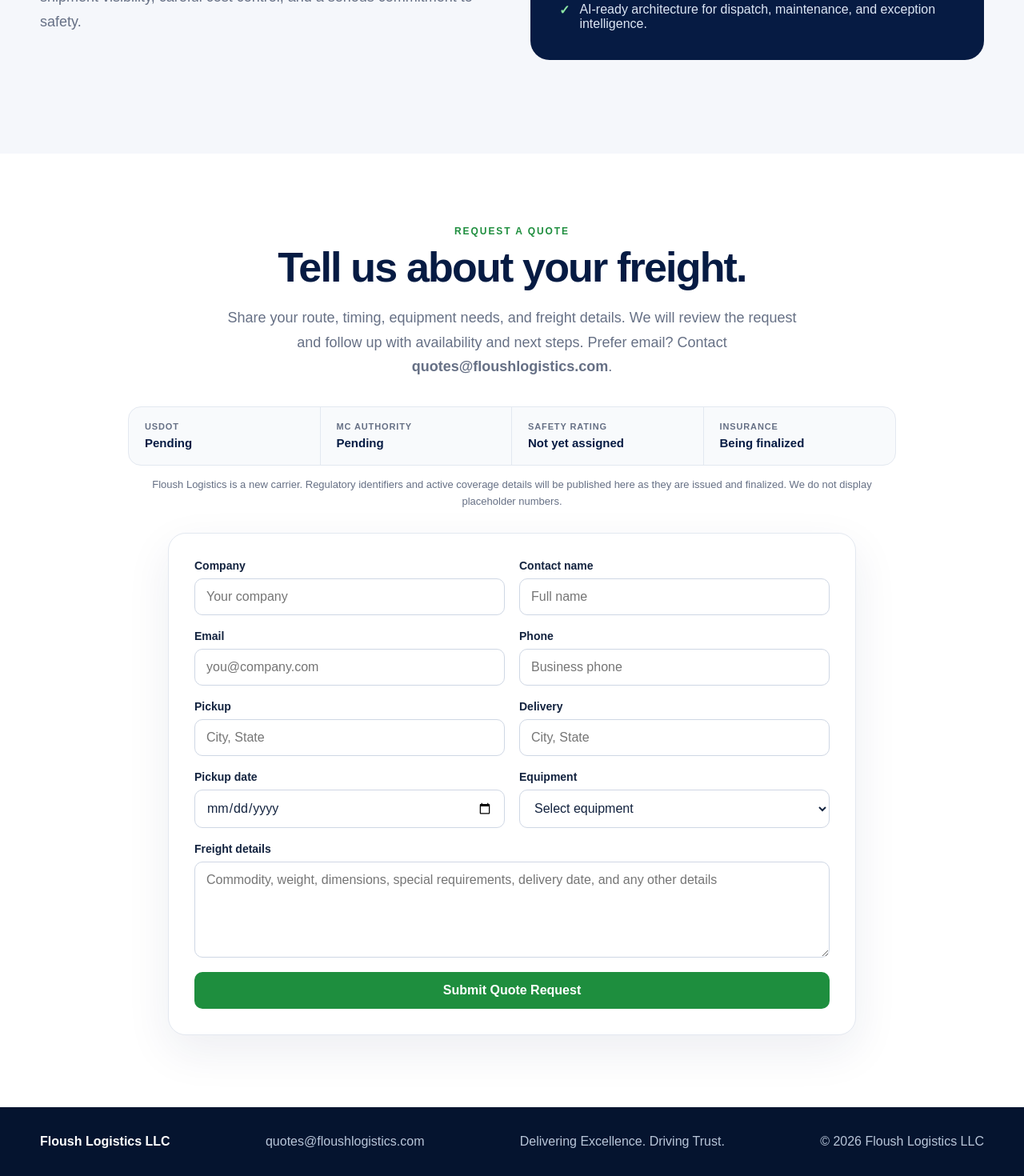
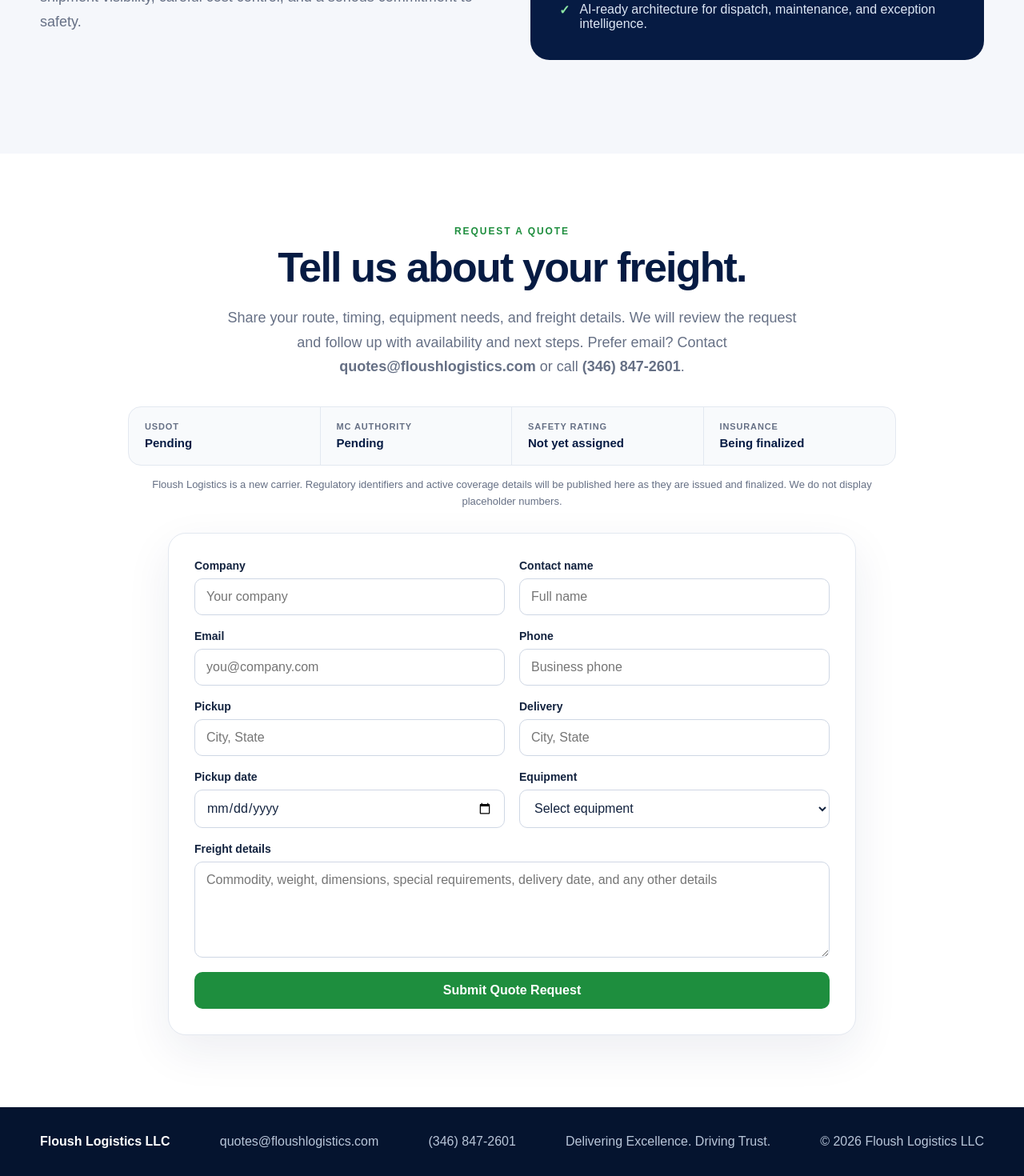
Before and after one commit to oluwafemidiakhoa/floush, a Next.js app: page / in a window 1280 px wide. Shown: the part 2036-3506 px from the top of the page at 80% size. Built offline with nearby package versions, Linux system fonts and the light colour scheme.

Commit message:
Publish Floush business phone number

```diff
--- a/app/page.tsx
+++ b/app/page.tsx
@@ -15,6 +15,9 @@
   ["Safety Rating", "Not yet assigned"],
   ["Insurance", "Being finalized"],
 ];
+
+const businessPhoneDisplay = "(346) 847-2601";
+const businessPhoneHref = "tel:+13468472601";
 
 export default function HomePage() {
   return (
@@ -62,7 +65,7 @@
 
       <section className="section" id="quote">
         <div className="shell">
-          <div className="section-head centered"><div className="eyebrow">Request a quote</div><h2>Tell us about your freight.</h2><p>Share your route, timing, equipment needs, and freight details. We will review the request and follow up with availability and next steps. Prefer email? Contact <a href="mailto:quotes@floushlogistics.com"><strong>quotes@floushlogistics.com</strong></a>.</p></div>
+          <div className="section-head centered"><div className="eyebrow">Request a quote</div><h2>Tell us about your freight.</h2><p>Share your route, timing, equipment needs, and freight details. We will review the request and follow up with availability and next steps. Prefer email? Contact <a href="mailto:quotes@floushlogistics.com"><strong>quotes@floushlogistics.com</strong></a> or call <a href={businessPhoneHref}><strong>{businessPhoneDisplay}</strong></a>.</p></div>
 
           <div className="trust-strip" aria-label="Carrier compliance status">
             {compliance.map(([label, value]) => <div className="trust-item" key={label}><span>{label}</span><strong>{value}</strong></div>)}
@@ -73,7 +76,7 @@
         </div>
       </section>
 
-      <footer className="footer"><div className="shell footer-inner"><strong>Floush Logistics LLC</strong><span><a href="mailto:quotes@floushlogistics.com">quotes@floushlogistics.com</a></span><span>Delivering Excellence. Driving Trust.</span><span>© 2026 Floush Logistics LLC</span></div></footer>
+      <footer className="footer"><div className="shell footer-inner"><strong>Floush Logistics LLC</strong><span><a href="mailto:quotes@floushlogistics.com">quotes@floushlogistics.com</a></span><span><a href={businessPhoneHref}>{businessPhoneDisplay}</a></span><span>Delivering Excellence. Driving Trust.</span><span>© 2026 Floush Logistics LLC</span></div></footer>
     </main>
   );
 }
```
